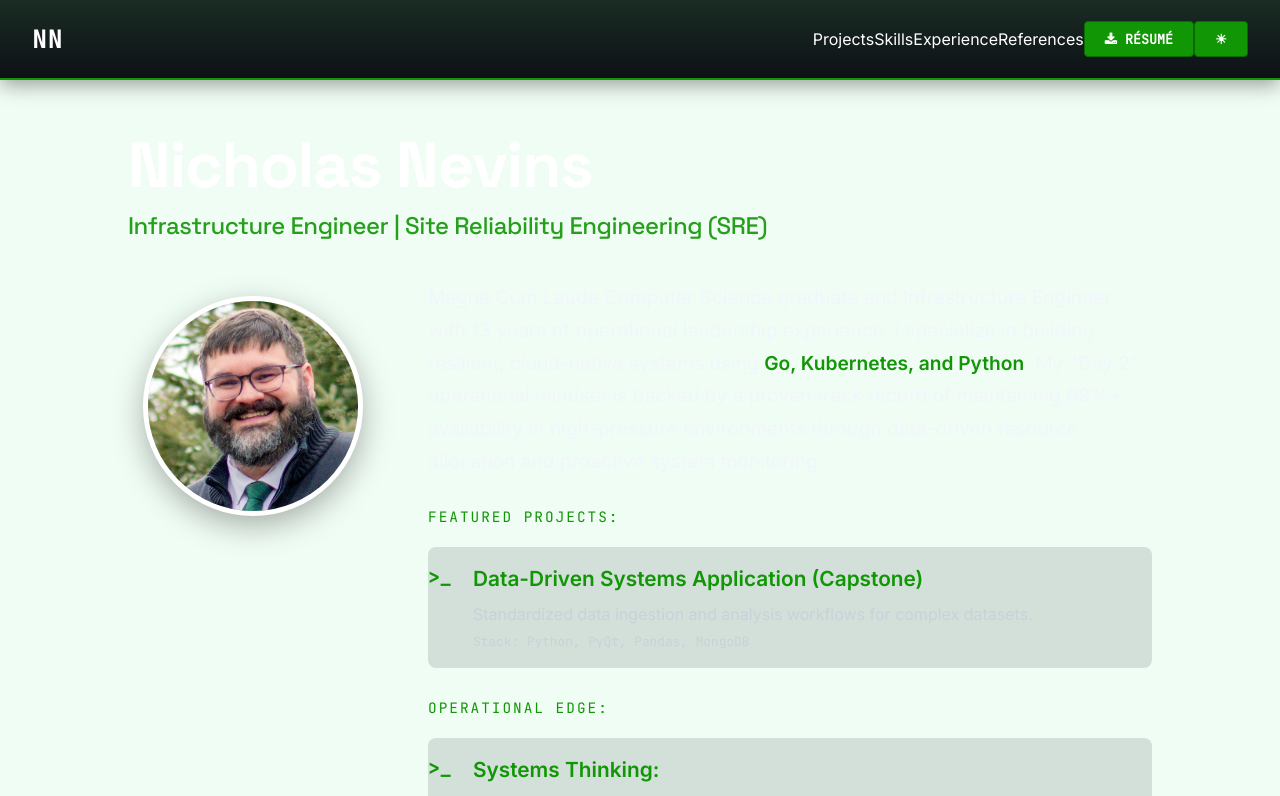
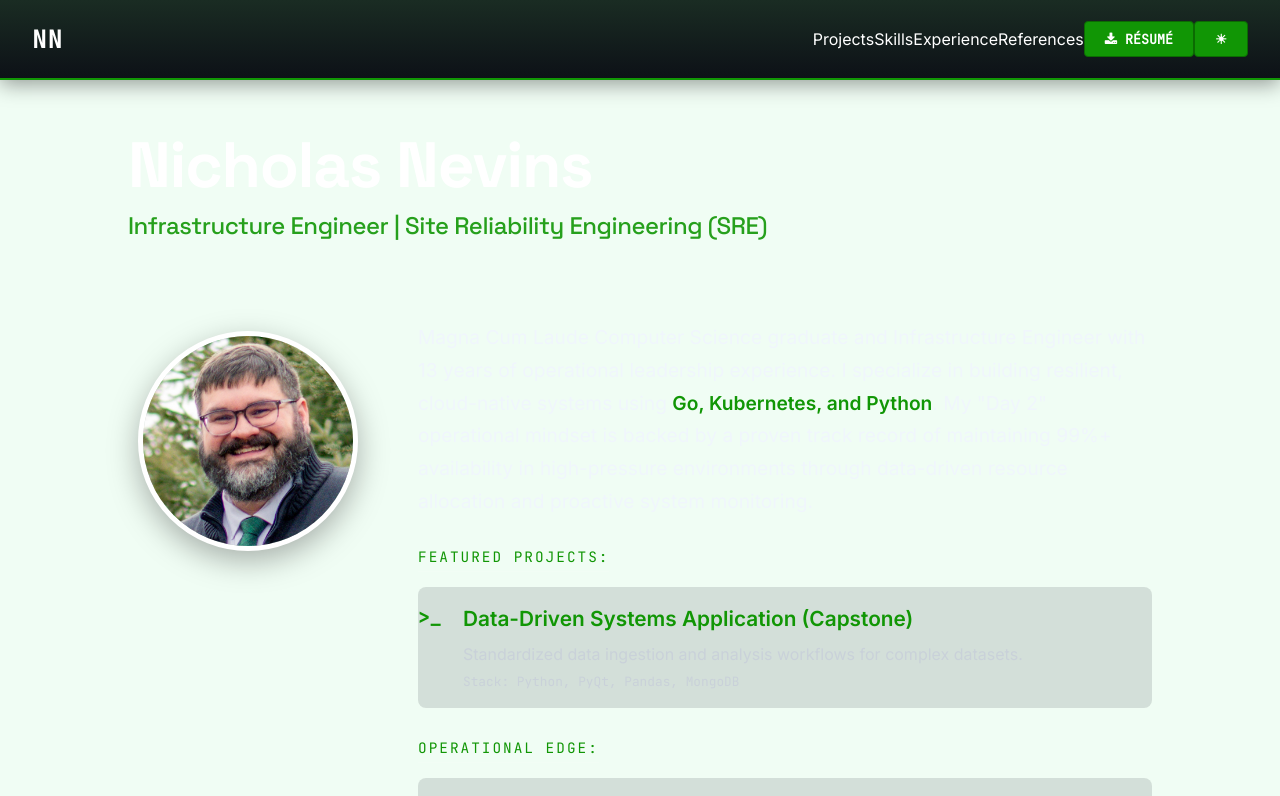
Before and after one commit to NevinsN/professional_portfolio, a React (Create React App) app in the folder professional_portfolio/: page / in a window 1280 px wide. Shown: the top 796 px of the page. Built offline with nearby package versions, Linux system fonts and the light colour scheme.

Commit message:
Update Home.css

```diff
--- a/professional_portfolio/src/Components/Home/Home.css
+++ b/professional_portfolio/src/Components/Home/Home.css
@@ -26,12 +26,14 @@
 /* ==========================================
    CONTENT WRAPPER
    ========================================== */
+/* Fix for the shadow cutting out */
 .home-content {
     display: flex;
     align-items: flex-start;
     gap: 50px;
-    padding: 20px 10%;
+    padding: 60px 10% 20px 10%; /* Increased top padding so shadow has room */
     text-align: left;
+    overflow: visible !important; /* Forces the browser to show the shadow outside the box */
 }
 
 /* ==========================================
@@ -43,15 +45,10 @@
     border: 5px solid white;
     border-radius: 50%;
     object-fit: cover;
-
-    /* 1. Use filter instead of box-shadow for cleaner circles */
+    flex-shrink: 0;
+    /* Use filter for a true circular shadow that won't clip as easily as box-shadow */
     filter: drop-shadow(0 10px 15px rgba(0, 0, 0, 0.3));
-
-    /* 2. Add margin so the shadow has space to sit without hitting the wall */
-    margin: 15px;
-
-    /* 3. Ensure it doesn't squish */
-    flex-shrink: 0;
+    margin: 10px; /* Internal buffer */
 }
 
 
```
